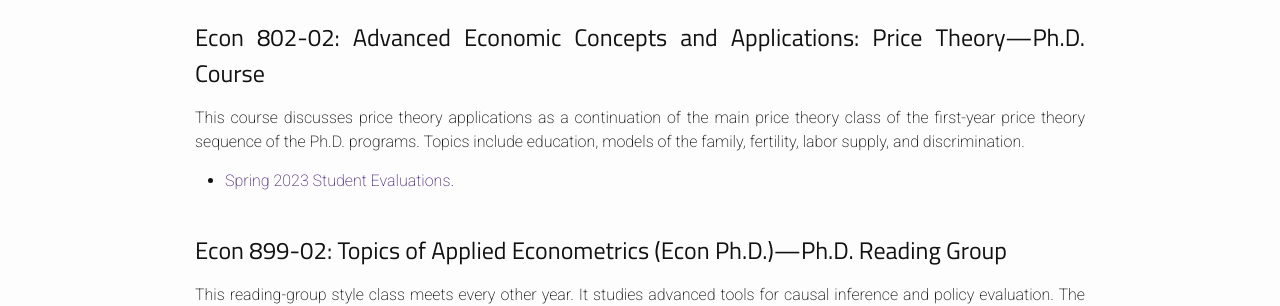
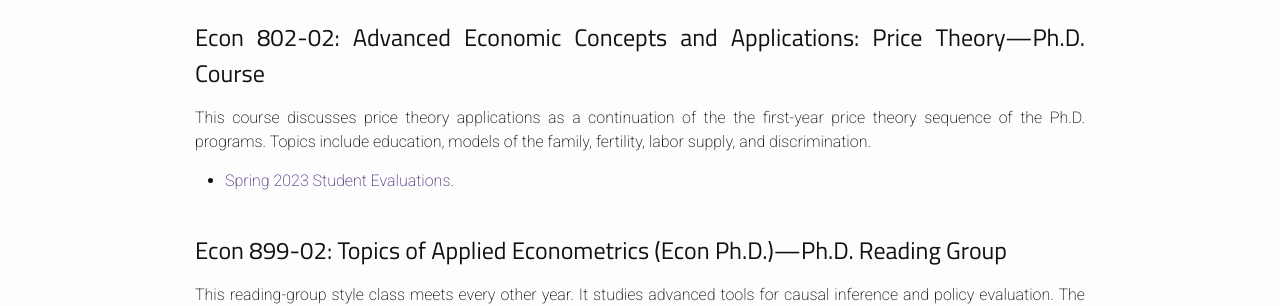
Before and after one commit to jorgelgarcia/jorgelgarcia.github.io, a Jekyll site: the page built from teaching.md, in a window 1280 px wide. Shown: the part 524-830 px from the top of the page. Built offline with Jekyll 4.4.1, drawn with Linux system fonts in a browser that asks for light colours; nearby versions of some CDN libraries; some web fonts are replaced.

Commit message:
coorects

```diff
--- a/index.html
+++ b/index.html
@@ -24,7 +24,7 @@ My abbreviated research statement is <a href="https://www.dropbox.com/s/j2zh6xce
 {% include image.html url="/images/stateranks.jpg" caption="" width=850 align="center" %}
 <br>
 <p align="justify">
-An important component of my research is data analysis using modern micro-econometric and price-theoretic tools. I teach the basis for micro-econometric analysis at the PhD-level in classes that combine theory, statistical software, and version control. More recently, I started to teach a Ph.D.- level class on applications of price theory to labor and development problems. Every other year, I host a reading group for advanced Ph.D. students, where we learn about recent developments in causal inference and policy evaluation. In the recent past, I enjoyed teaching classes at the undergraduate and master's levels on the economics of education.
+An important component of my research is data analysis using modern micro-econometric and price-theoretic tools. I teach the basis for micro-econometric analysis at the PhD-level in classes that combine theory, statistical software, and version control. More recently, I started to teach a Ph.D.-level class on applications of price theory to labor and development problems. Every other year, I host a reading group for advanced Ph.D. students, where we learn about recent developments in causal inference and policy evaluation. In the recent past, I enjoyed teaching classes at the undergraduate and master's levels on the economics of education.
 </p>
 </p>
 My teaching statement is <a href="https://www.dropbox.com/s/z0eeahtcu0c0n20/garcia_teachingstatement.pdf?dl=0">here</a>.
--- a/teaching.md
+++ b/teaching.md
@@ -17,7 +17,7 @@ At Clemson, I have also taught a course on the economics of education for underg
 
 <br />
 ## Econ 802-02: Advanced Economic Concepts and Applications: Price Theory---Ph.D. Course
-This course discusses price theory applications as a  continuation of the main price theory class of the first-year price theory sequence of the Ph.D. programs. Topics include education, models of the family, fertility, labor supply, and discrimination.
+This course discusses price theory applications as a continuation of the the first-year price theory sequence of the Ph.D. programs. Topics include education, models of the family, fertility, labor supply, and discrimination.
 * [Spring 2023 Student Evaluations](https://www.dropbox.com/s/6r59678z9rem4m4/ECON-8020-002AdvEconConceptsandApplicI202301-ECON-8020-002-14816-GarciaGMenendez_JorgeGarciaGMenendez.pdf?dl=0).
 <br />
 <br />
```
